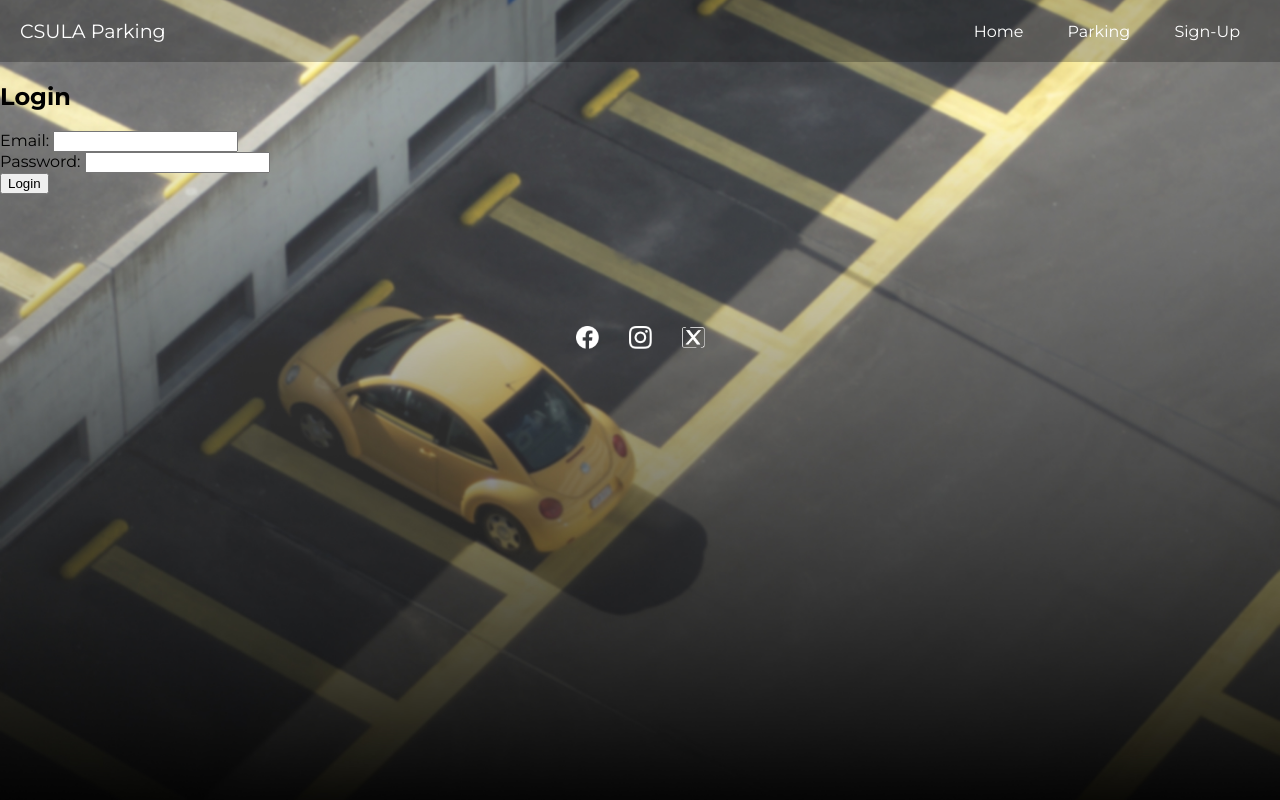
After one commit to Ceziech/CS3337, a Flask app: page /login in a window 1280 px wide. The commit adds this page. Run offline with Flask 3, Linux system fonts and the light colour scheme.

Commit message:
added login and logout options and a database to store user information

```diff
--- a/app.py
+++ b/app.py
@@ -1,18 +1,70 @@
-from flask import Flask, render_template
+from flask import Flask, render_template, request, redirect, url_for, session
+from flask_sqlalchemy import SQLAlchemy
+from dotenv import load_dotenv
+import os
 
+load_dotenv()
 app = Flask(__name__)
+app.secret_key = os.getenv('SECRET_KEY')
+
+app.config['SQLALCHEMY_DATABASE_URI'] = os.getenv('DATABASE_URL')
+app.config['SQLALCHEMY_TRACK_MODIFICATIONS'] = False
+db = SQLAlchemy(app)
+
+class User(db.Model):
+    id = db.Column(db.Integer, primary_key=True)
+    name = db.Column(db.String(80), nullable=False)
+    email = db.Column(db.String(120), unique=True, nullable=False)
+    password = db.Column(db.String(120), nullable=False)
+
+    def __repr__(self):
+        return f'<User {self.name}>'
 @app.route('/')
 @app.route('/home')
 def home():
-    return render_template('home.html')
+    if 'user_id' in session:
+        return render_template('home.html', username=session['username'])
+    else:
+        return render_template('home.html')
 
 @app.route('/parking-details')
 def parking_details():
     return render_template('parking-details.html')
 
-@app.route('/sign-in')
+@app.route('/sign-in', methods=['GET', 'POST'])
 def sign_in():
+    if request.method == 'POST':
+        name = request.form['name']
+        email = request.form['email']
+        password = request.form['password']
+        new_user = User(name=name, email=email, password=password)
+        db.session.add(new_user)
+        db.session.commit()
+        session['user_id'] = new_user.id
+        session['username'] = new_user.name
+        return redirect(url_for('home'))
     return render_template('sign-in.html')
+
+@app.route('/login', methods=['GET', 'POST'])
+def login():
+    if request.method == 'POST':
+        email = request.form['email']
+        password = request.form['password']
+        user = User.query.filter_by(email=email).first()
+
+        if user and user.password == password:
+            session['user_id'] = user.id
+            session['username'] = user.name
+            return redirect(url_for('home'))
+        else:
+            return "Invalid email or password", 401
+    return render_template('login.html')
+
+@app.route('/logout')
+def logout():
+    session.pop('user_id', None)
+    session.pop('username', None)
+    return redirect(url_for('home'))
 
 if __name__ == '__main__':
     app.run(debug=True)
--- a/requirements.txt
+++ b/requirements.txt
@@ -1,7 +1,12 @@
 blinker==1.8.2
 click==8.1.7
 Flask==3.0.3
+Flask-SQLAlchemy==3.1.1
 itsdangerous==2.2.0
 Jinja2==3.1.4
 MarkupSafe==2.1.5
+psycopg2-binary==2.9.9
+python-dotenv==1.0.1
+SQLAlchemy==2.0.35
+typing_extensions==4.12.2
 Werkzeug==3.0.4
--- /dev/null
+++ b/templates/login.html
@@ -0,0 +1,49 @@
+<!DOCTYPE html>
+<html lang="en">
+<head>
+    <meta charset="UTF-8">
+    <title>Login</title>
+    <link rel="stylesheet" href="{{ url_for('static', filename='home.css') }}">
+</head>
+
+<body>
+    <header>
+        <div class="logo">
+            <p>CSULA Parking</p>
+        </div>
+
+        <nav class="navi">
+            <ul>
+                <li class="home"><a href="{{ url_for('home') }}">Home</a></li>
+                <li><a href="{{ url_for('parking_details') }}">Parking</a></li>
+                <li><a href="{{ url_for('sign_in') }}">Sign-Up</a></li>
+            </ul>
+        </nav>
+    </header>
+
+    <div class="form-container">
+        <h2>Login</h2>
+        <form method="POST" action="{{ url_for('login') }}">
+            <div class="form-group">
+                <label for="email">Email:</label>
+                <input type="email" id="email" name="email" required>
+            </div>
+            <div class="form-group">
+                <label for="password">Password:</label>
+                <input type="password" id="password" name="password" required>
+            </div>
+            <button type="submit">Login</button>
+        </form>
+    </div>
+
+    <footer>
+        <div class="footer-images">
+            <img src="{{ url_for('static', filename='images/facebbok.png') }}" alt="Image 1" class="footer-image">
+            <img src="{{ url_for('static', filename='images/insta.png') }}" alt="Image 2" class="footer-image">
+            <img src="{{ url_for('static', filename='images/twitter.png') }}" alt="Image 3" class="footer-image">
+        </div>
+    </footer>
+
+</body>
+
+</html>
```
Also changed, not shown: templates/home.html (+7 -4 lines), templates/sign-in.html (+8 -8 lines), 1 other file.
